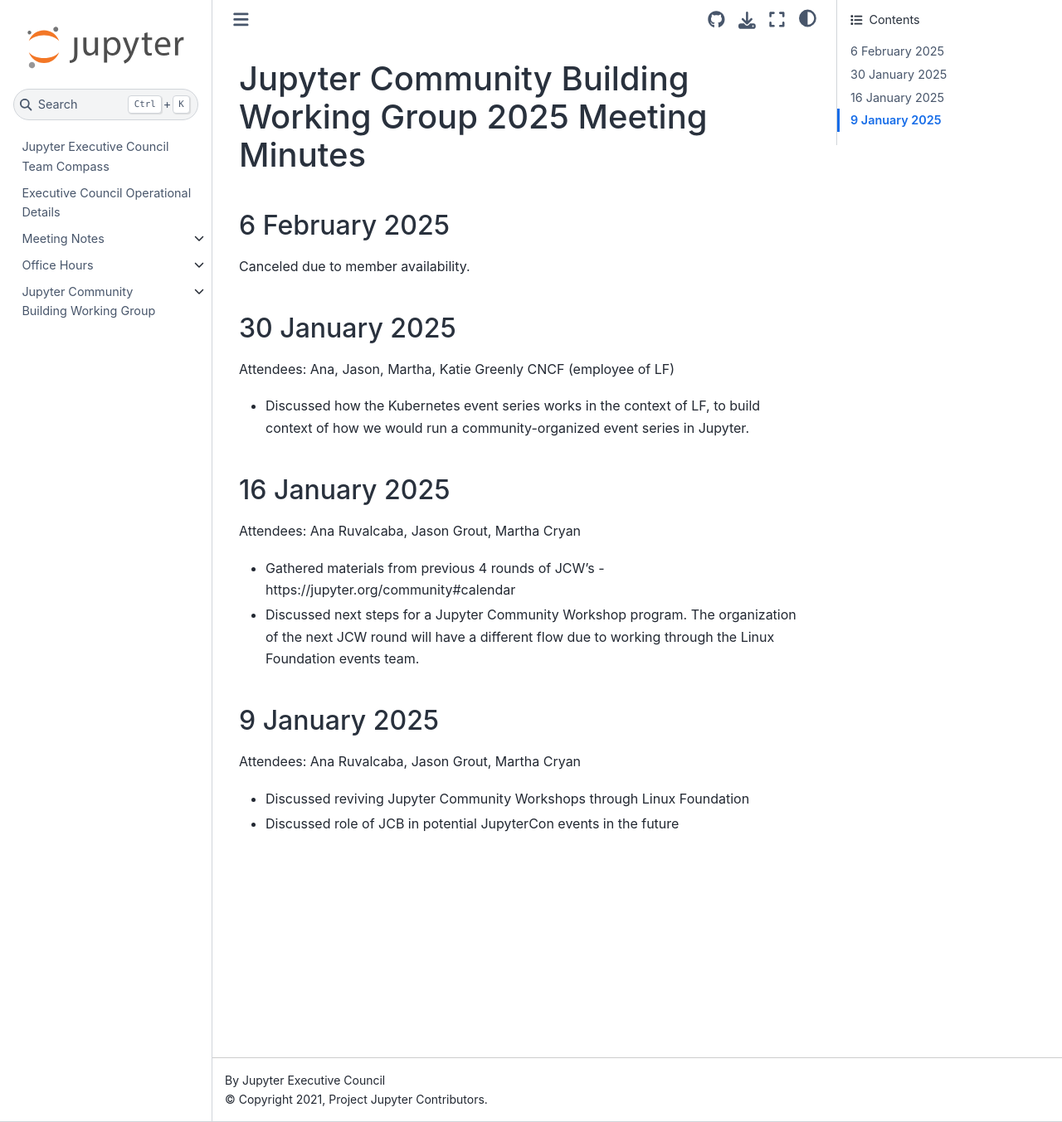
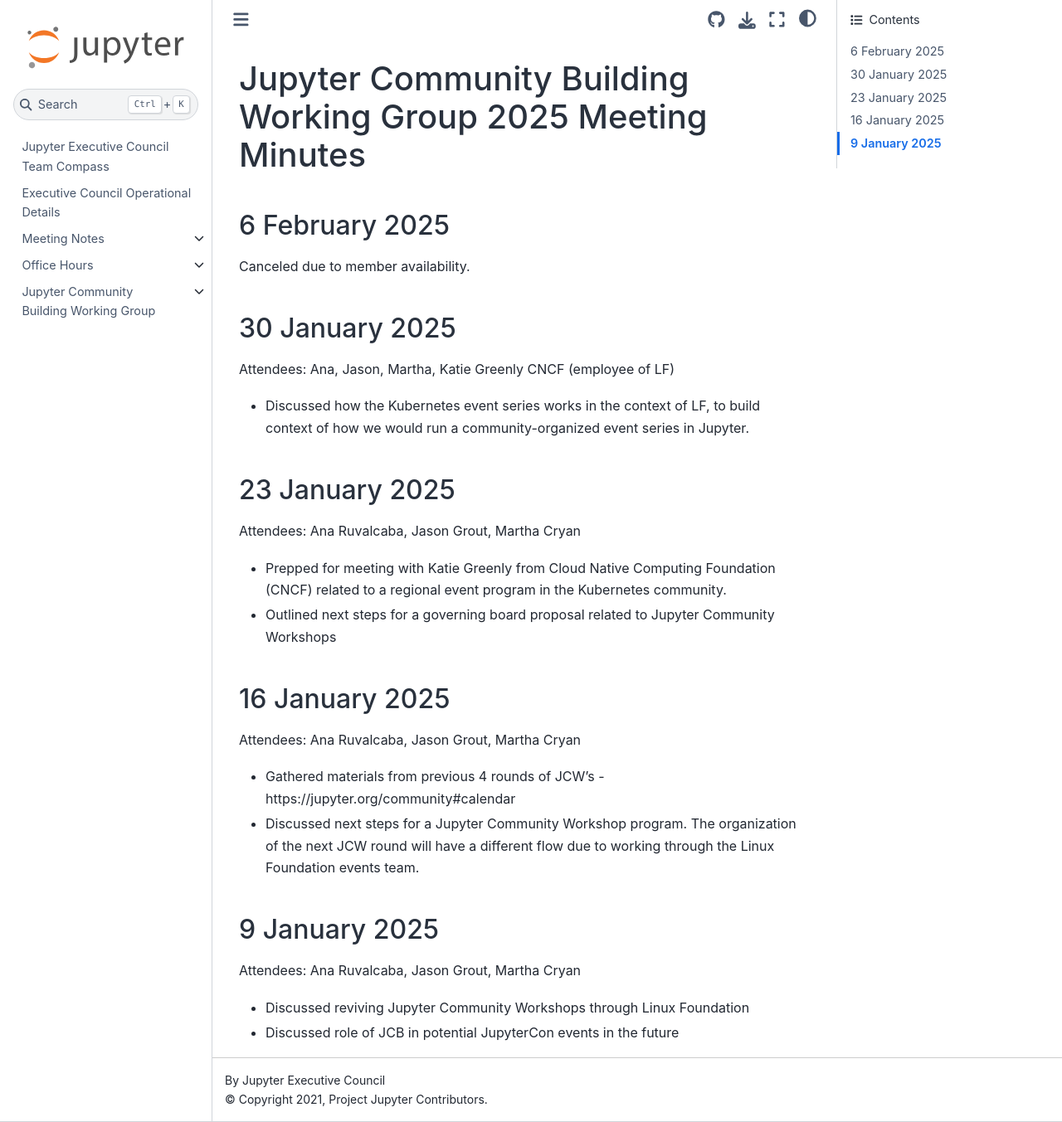
Before and after one commit to jupyter-governance/ec-team-compass, a Sphinx documentation site: the page built from docs/reports/communitybuilding/minutes_2025.md, in a window 1280 px wide and 1353 px high. Shown: the whole window at 83% size. Built offline with Sphinx 7.4.7 and the Sphinx Book theme 1.1.4, drawn with Linux system fonts in a browser that asks for light colours.

Commit message:
Update minutes_2025.md

```diff
--- a/docs/reports/communitybuilding/minutes_2025.md
+++ b/docs/reports/communitybuilding/minutes_2025.md
@@ -6,6 +6,12 @@
 ## 30 January 2025
 Attendees: Ana, Jason, Martha, Katie Greenly CNCF (employee of LF)
 * Discussed how the Kubernetes event series works in the context of LF, to build context of how we would run a community-organized event series in Jupyter.
+
+## 23 January 2025
+Attendees: Ana Ruvalcaba, Jason Grout, Martha Cryan
+* Prepped for meeting with Katie Greenly from Cloud Native Computing Foundation (CNCF) related to a regional event program in the Kubernetes community.
+* Outlined next steps for a governing board proposal related to Jupyter Community Workshops
+
 
 ## 16 January 2025
 Attendees: Ana Ruvalcaba, Jason Grout, Martha Cryan
```
